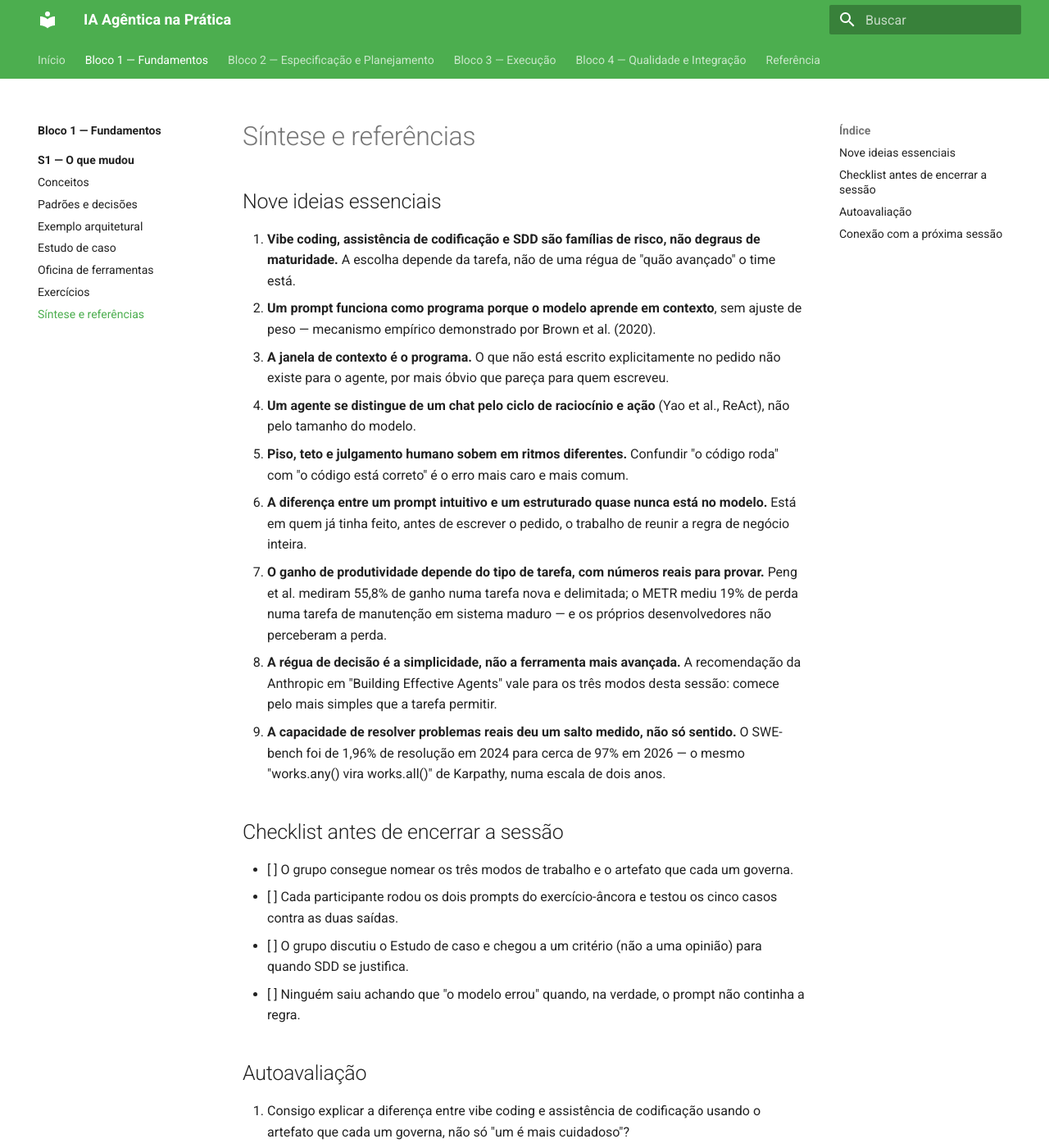
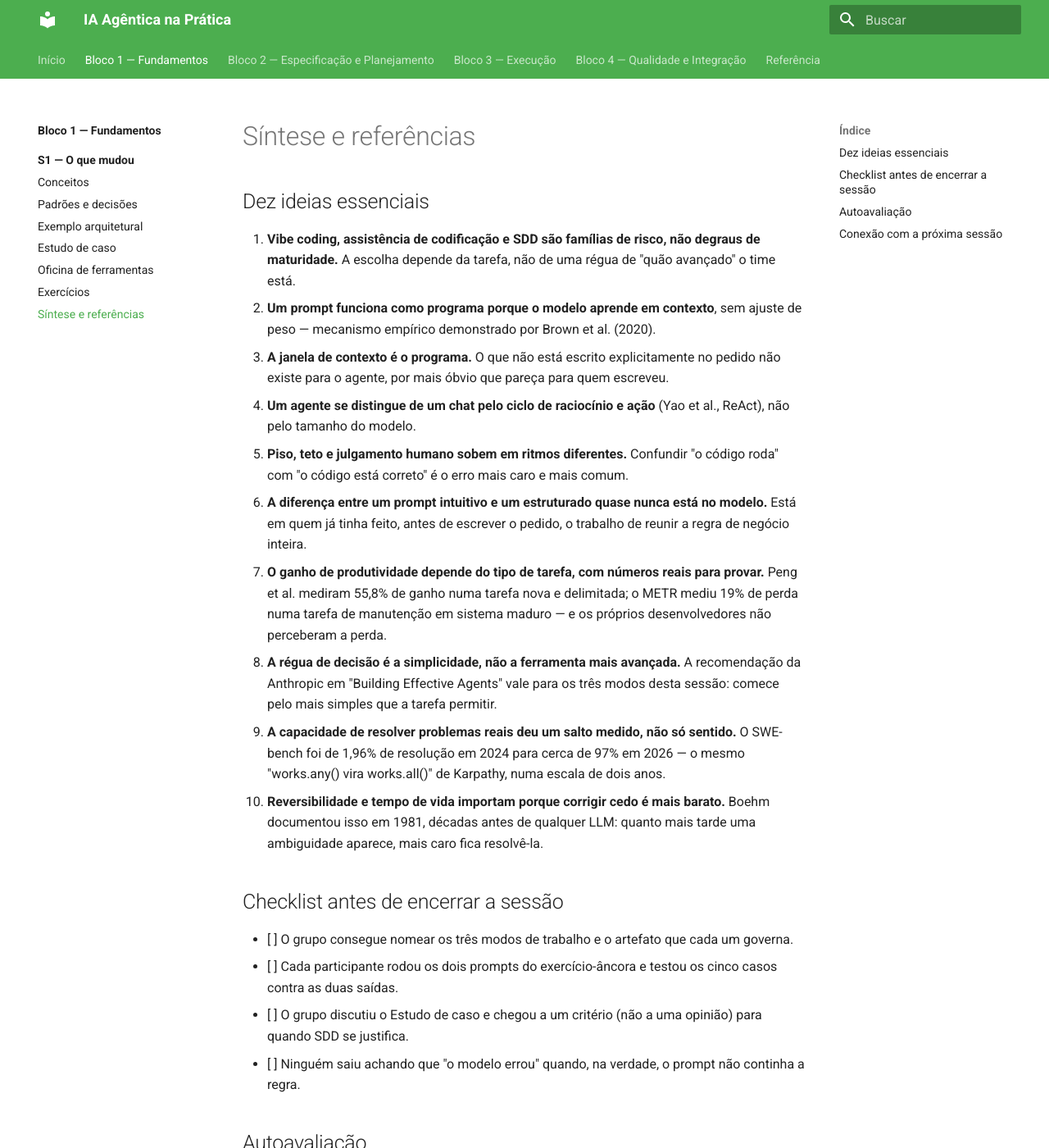
Before and after one commit to arkhibr/workshops-ia-agentica, an MkDocs documentation site: the page built from docs/sessao-01-o-que-mudou/sintese-e-referencias.md, in a window 1280 px wide and 1400 px high. Shown: the whole window at 82% size. Built offline with MkDocs 1.6.1 and Material for MkDocs 9.7.7, drawn with Linux system fonts in a browser that asks for light colours; some of the changed text lies outside the part shown.

Commit message:
fix(s1): mesmo tratamento em Padrões e decisões, admonitions falam com o leitor
Adiciona Boehm (1981, Software Engineering Economics) — custo de corrigir
defeito cresce por fase, ~100x mais caro pós-entrega em sistemas críticos
— como fundamentação clássica para por que reversibilidade e tempo de
vida pesam na escolha entre vibe coding, assistência e SDD. Expande os
cinco padrões de workflow da Anthropic, antes só citados pelo nome, com
uma linha de definição cada.

Reescreve os três admonitions (Conceitos e Padrões e decisões) para
falar diretamente com o leitor ("pense no seu time", "você") em vez de
instruir um facilitador sobre o que perguntar "à turma".

Co-Authored-By: Claude Sonnet 5 <noreply@anthropic.com>

```diff
--- a/docs/sessao-01-o-que-mudou/sintese-e-referencias.md
+++ b/docs/sessao-01-o-que-mudou/sintese-e-referencias.md
@@ -1,6 +1,6 @@
 # Síntese e referências
 
-## Nove ideias essenciais
+## Dez ideias essenciais
 
 1. **Vibe coding, assistência de codificação e SDD são famílias de risco, não degraus de maturidade.** A escolha depende da tarefa, não de uma régua de "quão avançado" o time está.
 2. **Um prompt funciona como programa porque o modelo aprende em contexto**, sem ajuste de peso — mecanismo empírico demonstrado por Brown et al. (2020).
@@ -11,6 +11,7 @@
 7. **O ganho de produtividade depende do tipo de tarefa, com números reais para provar.** Peng et al. mediram 55,8% de ganho numa tarefa nova e delimitada; o METR mediu 19% de perda numa tarefa de manutenção em sistema maduro — e os próprios desenvolvedores não perceberam a perda.
 8. **A régua de decisão é a simplicidade, não a ferramenta mais avançada.** A recomendação da Anthropic em "Building Effective Agents" vale para os três modos desta sessão: comece pelo mais simples que a tarefa permitir.
 9. **A capacidade de resolver problemas reais deu um salto medido, não só sentido.** O SWE-bench foi de 1,96% de resolução em 2024 para cerca de 97% em 2026 — o mesmo "works.any() vira works.all()" de Karpathy, numa escala de dois anos.
+10. **Reversibilidade e tempo de vida importam porque corrigir cedo é mais barato.** Boehm documentou isso em 1981, décadas antes de qualquer LLM: quanto mais tarde uma ambiguidade aparece, mais caro fica resolvê-la.
 
 ## Checklist antes de encerrar a sessão
 
@@ -42,6 +43,10 @@ Se duas ou mais respostas forem "ainda não", releia [Conceitos](conceitos.md) a
 - METR. *Measuring the Impact of Early-2025 AI on Experienced Open-Source Developer Productivity*. jul. 2025.
 - PEARCE, Hammond et al. *Asleep at the Keyboard? Assessing the Security of GitHub Copilot's Code Contributions*. IEEE S&P, 2022.
 
+**Economia de engenharia de software**
+
+- BOEHM, Barry W. *Software Engineering Economics*. Prentice-Hall, 1981.
+
 **Síntese de mercado**
 
 - KARPATHY, Andrej. "Software 2.0". Medium, 2017; e *Software Is Changing (Again)*, palestra, 2025.
```
Also changed, not shown: docs/referencia/bibliografia.md (+5 -0 lines), docs/sessao-01-o-que-mudou/conceitos.md (+4 -4 lines), docs/sessao-01-o-que-mudou/padroes-e-decisoes.md (+13 -1 lines).
